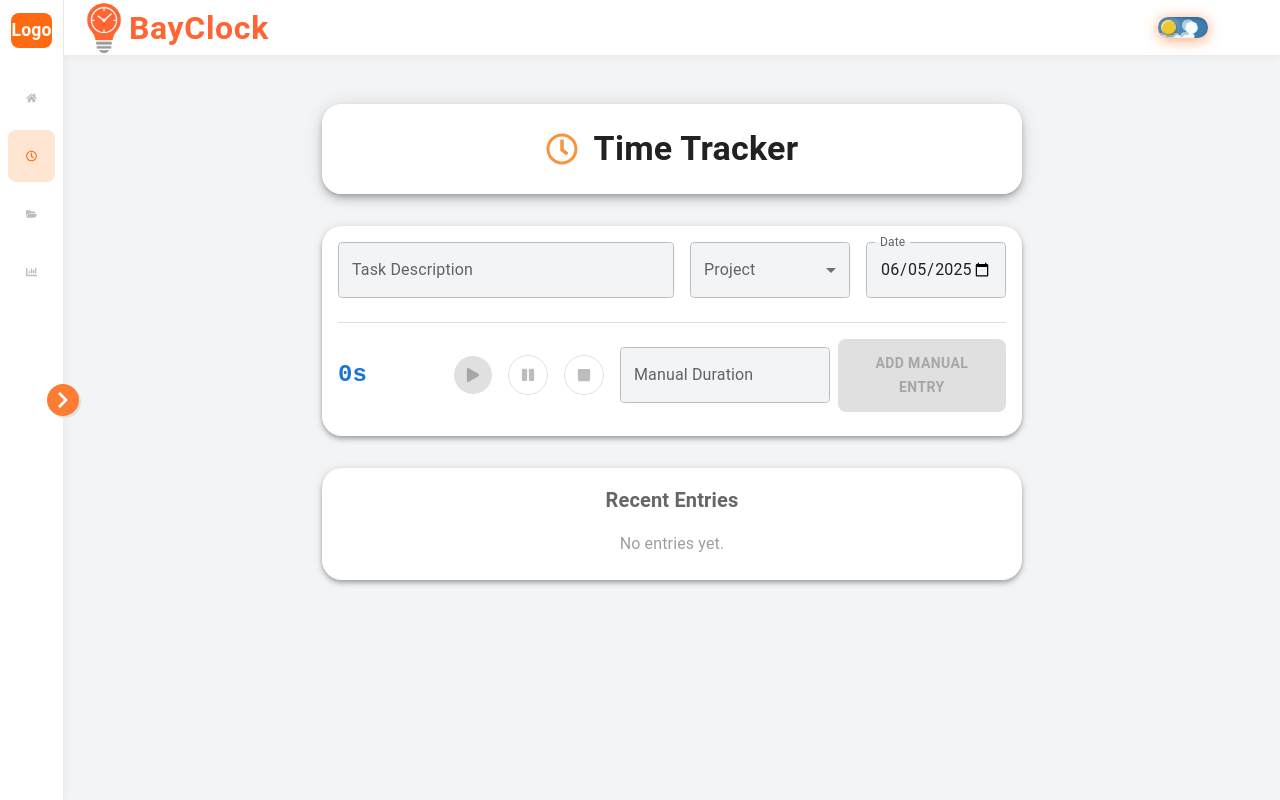
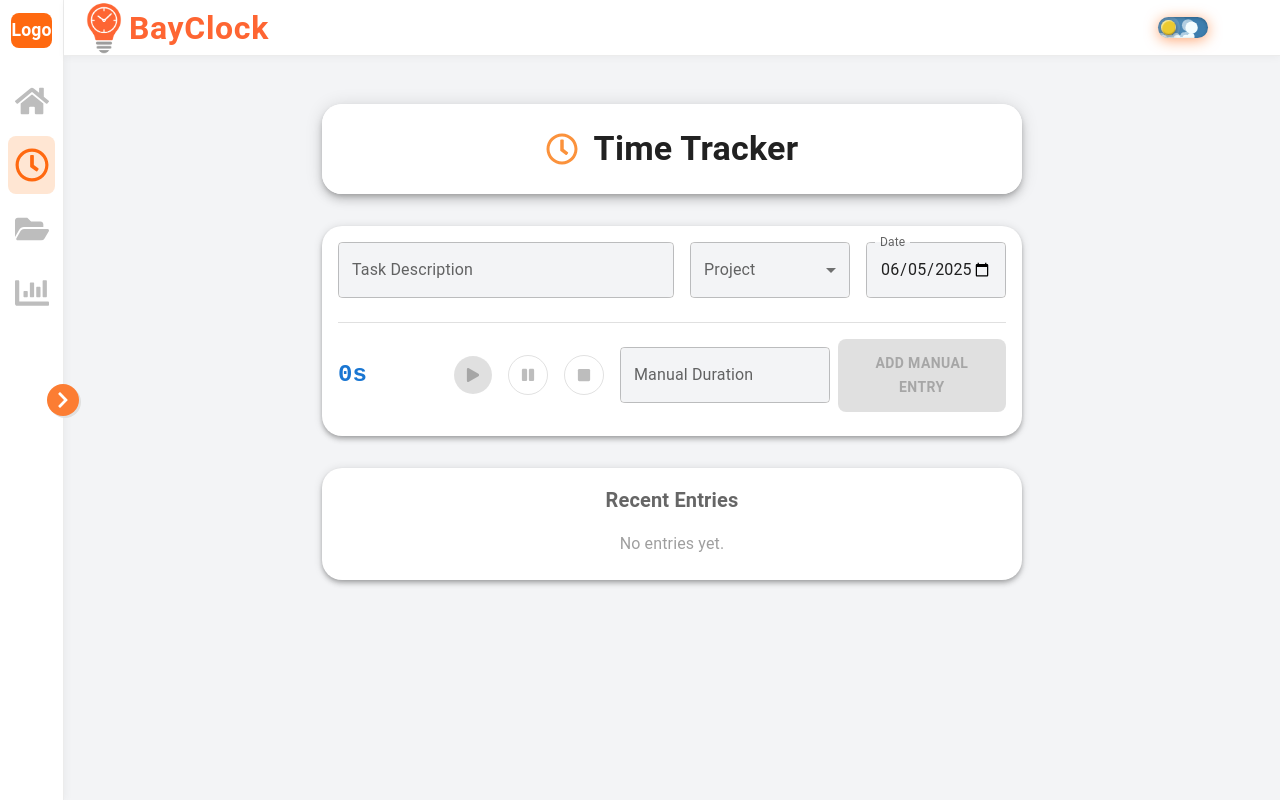
Before and after one commit to c7harry/BayClock, a React (Vite) app in the folder BayClock/: page /tracker in a window 1280 px wide. Built offline with nearby package versions, Linux system fonts and the light colour scheme.

Commit message:
adjust sizing and remove excess code

```diff
--- a/BayClock/src/components/Sidebar.jsx
+++ b/BayClock/src/components/Sidebar.jsx
@@ -38,43 +38,24 @@
           {open && <div className="username-underline" />}
         </div>
         <nav className="nav-links">
+        {[
+          { to: "/dashboard", icon: FaHome, label: "Dashboard" },
+          { to: "/tracker", icon: FaRegClock, label: "Time Tracker" },
+          { to: "/projects", icon: FaFolderOpen, label: "Projects" },
+          { to: "/reports", icon: FaChartBar, label: "Reports" },
+        ].map(({ to, icon: Icon, label }) => (
           <NavLink
-            to="/dashboard"
+            key={to}
+            to={to}
             className={({ isActive }) =>
               `nav-link ${isActive ? "active" : ""} ${open ? "open" : ""}`
             }
           >
-            <FaHome size={open ? 24 : 32} />
-            {open && <span>Dashboard</span>}
+            <Icon size={open ? 24 : 34} />
+            {open && <span>{label}</span>}
           </NavLink>
-          <NavLink
-            to="/tracker"
-            className={({ isActive }) =>
-              `nav-link ${isActive ? "active" : ""} ${open ? "open" : ""}`
-            }
-          >
-            <FaRegClock size={open ? 24 : 32} />
-            {open && <span>Time Tracker</span>}
-          </NavLink>
-          <NavLink
-            to="/projects"
-            className={({ isActive }) =>
-              `nav-link ${isActive ? "active" : ""} ${open ? "open" : ""}`
-            }
-          >
-            <FaFolderOpen size={open ? 24 : 32} />
-            {open && <span>Projects</span>}
-          </NavLink>
-          <NavLink
-            to="/reports"
-            className={({ isActive }) =>
-              `nav-link ${isActive ? "active" : ""} ${open ? "open" : ""}`
-            }
-          >
-            <FaChartBar size={open ? 24 : 32} />
-            {open && <span>Reports</span>}
-          </NavLink>
-        </nav>
+        ))}
+      </nav>
       </div>
     </StyledSidebar>
   );
@@ -178,8 +159,9 @@
   .nav-link {
     display: flex;
     align-items: center;
+    justify-content: ${({ open }) => (open ? "flex-start" : "center")};
     gap: 0;
-    padding: 10px 18px;
+    padding: ${({ open }) => (open ? "10px 18px" : "12px 0")};
     border-radius: 8px;
     color: #444;
     font-size: 1rem;
```
